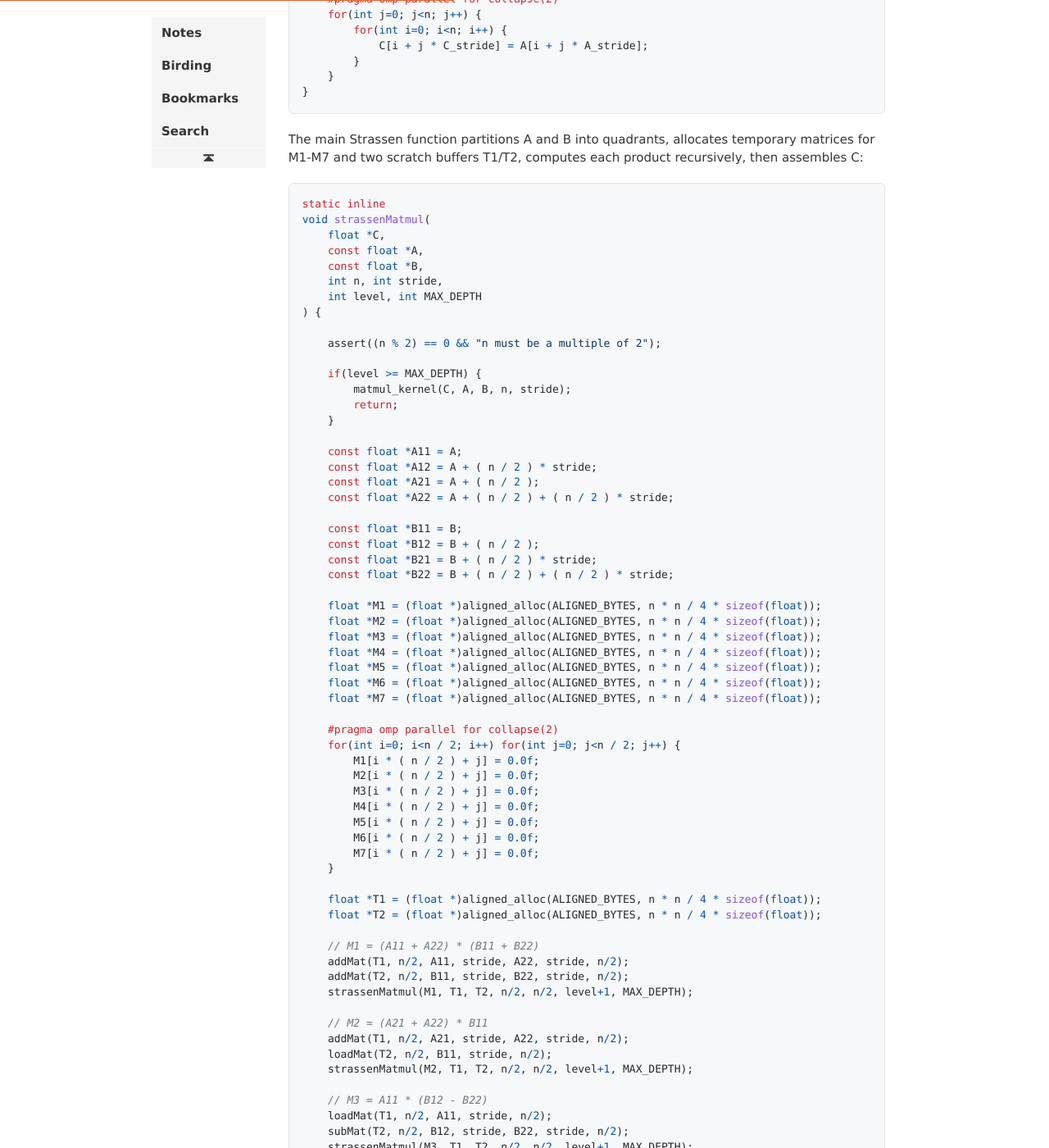
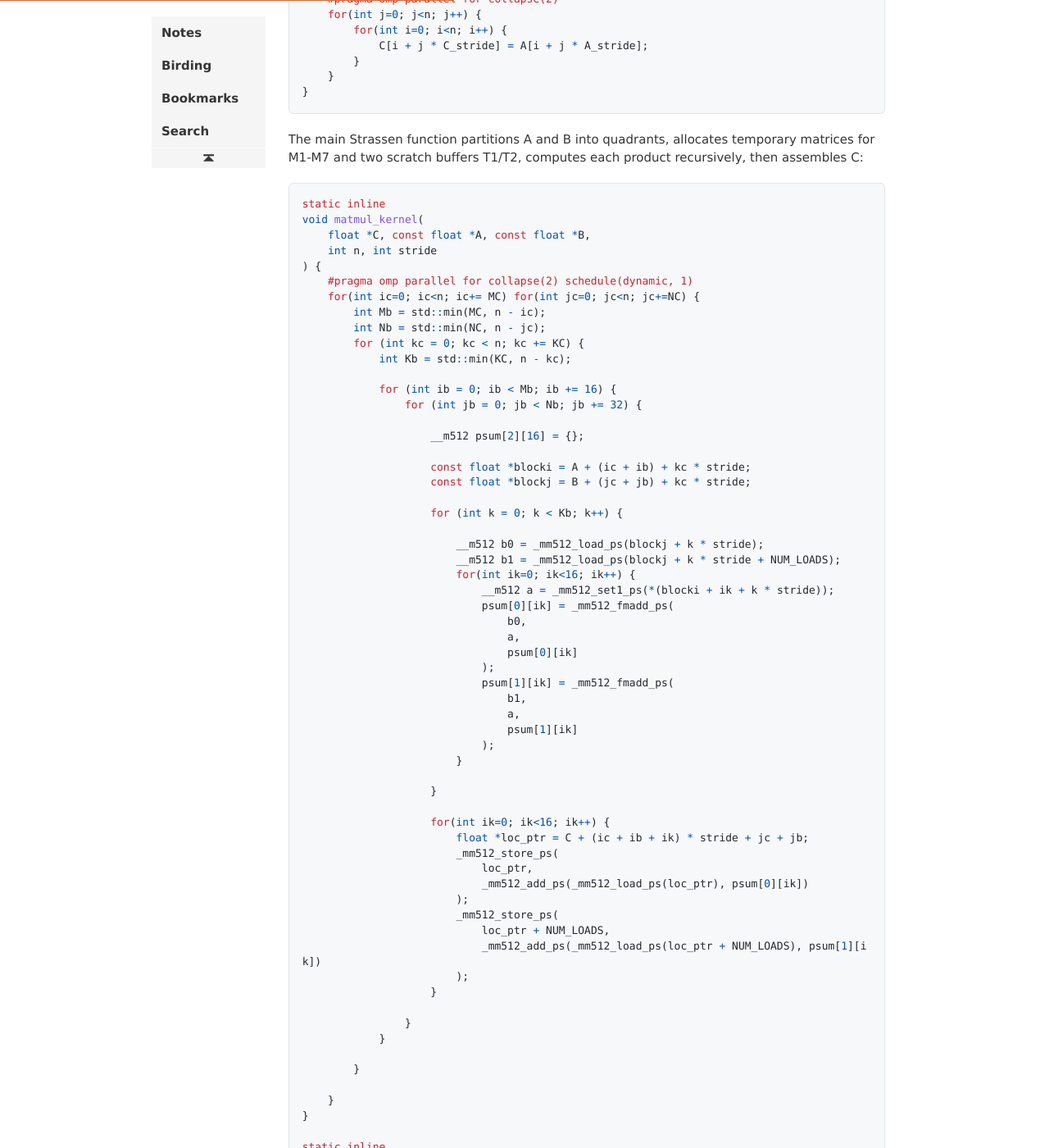
Before and after one commit to martianlantern/martianlantern.github.io, a Jekyll site: the page built from _posts/2026-01-18-strassen-matrix-multiplication.md, in a window 1280 px wide and 1400 px high, scrolled down 2418 px. Shown: the whole window at 82% size. Built offline with Jekyll 4.4.1, drawn with Linux system fonts in a browser that asks for light colours.

Commit message:
adding the matmul kernel in strassens

````diff
--- a/_posts/2026-01-18-strassen-matrix-multiplication.md
+++ b/_posts/2026-01-18-strassen-matrix-multiplication.md
@@ -126,6 +126,66 @@ void loadMat(
 The main Strassen function partitions A and B into quadrants, allocates temporary matrices for M1-M7 and two scratch buffers T1/T2, computes each product recursively, then assembles C:
 
 ```cpp
+static inline
+void matmul_kernel(
+    float *C, const float *A, const float *B,
+    int n, int stride
+) {
+    #pragma omp parallel for collapse(2) schedule(dynamic, 1)
+    for(int ic=0; ic<n; ic+= MC) for(int jc=0; jc<n; jc+=NC) {
+        int Mb = std::min(MC, n - ic);
+        int Nb = std::min(NC, n - jc);
+        for (int kc = 0; kc < n; kc += KC) {
+            int Kb = std::min(KC, n - kc);
+
+            for (int ib = 0; ib < Mb; ib += 16) {
+                for (int jb = 0; jb < Nb; jb += 32) {
+
+                    __m512 psum[2][16] = {};
+
+                    const float *blocki = A + (ic + ib) + kc * stride;
+                    const float *blockj = B + (jc + jb) + kc * stride;
+
+                    for (int k = 0; k < Kb; k++) {
+
+                        __m512 b0 = _mm512_load_ps(blockj + k * stride);
+                        __m512 b1 = _mm512_load_ps(blockj + k * stride + NUM_LOADS);
+                        for(int ik=0; ik<16; ik++) {
+                            __m512 a = _mm512_set1_ps(*(blocki + ik + k * stride));
+                            psum[0][ik] = _mm512_fmadd_ps(
+                                b0,
+                                a,
+                                psum[0][ik]
+                            );
+                            psum[1][ik] = _mm512_fmadd_ps(
+                                b1,
+                                a,
+                                psum[1][ik]
+                            );
+                        }
+
+                    }
+
+                    for(int ik=0; ik<16; ik++) {
+                        float *loc_ptr = C + (ic + ib + ik) * stride + jc + jb;
+                        _mm512_store_ps(
+                            loc_ptr,
+                            _mm512_add_ps(_mm512_load_ps(loc_ptr), psum[0][ik])
+                        );
+                        _mm512_store_ps(
+                            loc_ptr + NUM_LOADS,
+                            _mm512_add_ps(_mm512_load_ps(loc_ptr + NUM_LOADS), psum[1][ik])
+                        );
+                    }
+
+                }
+            }
+
+        }
+
+    }
+}
+
 static inline
 void strassenMatmul(
     float *C,
````
